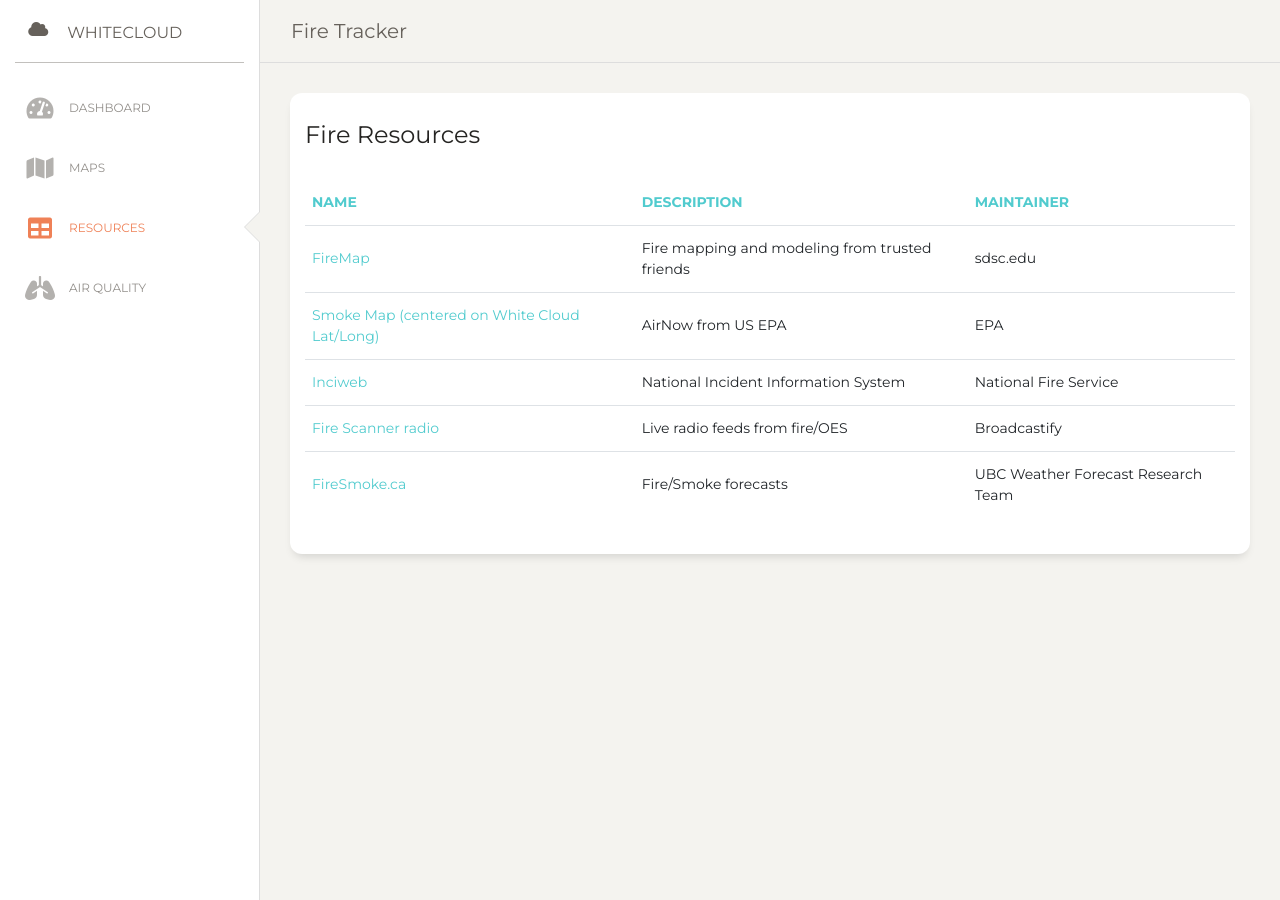
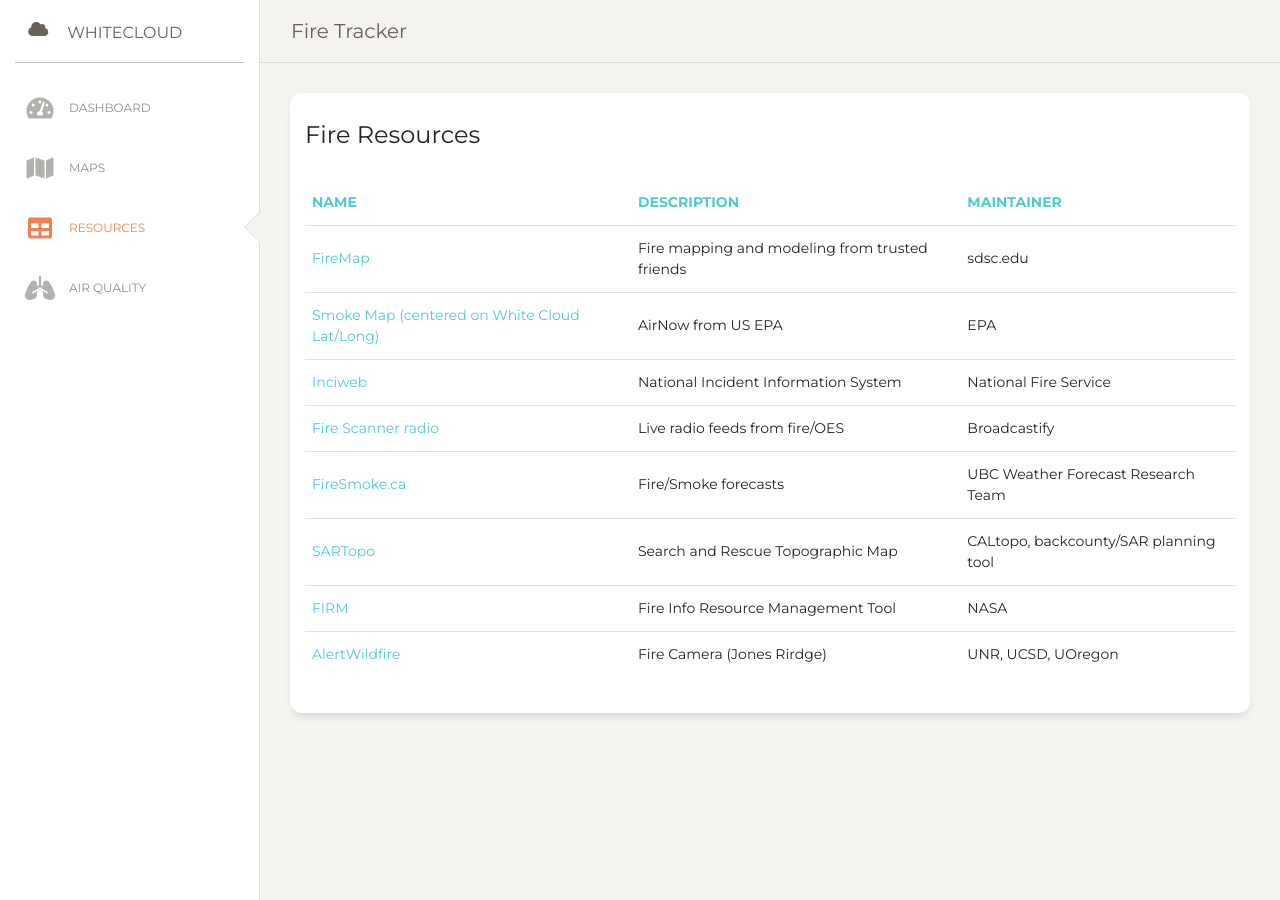
Before and after one commit to whiteclouded/whiteclouded.github.io, a Jekyll site: the page built from resources/index.html, in a window 1280 px wide. Built offline with Jekyll 4.4.1, drawn with Linux system fonts in a browser that asks for light colours.

```diff
--- a/_data/resources.yml
+++ b/_data/resources.yml
@@ -22,3 +22,18 @@
   description: Fire/Smoke forecasts
   maintainer: UBC Weather Forecast Research Team
   url: http://firesmoke.ca/forecasts/current/
+
+- name: SARTopo
+  description: Search and Rescue Topographic Map
+  maintainer: CALtopo, backcounty/SAR planning tool
+  url: https://sartopo.com/map.html?#ll=39.13885,-121.00994&z=12&b=mbt&a=modis_mp%2Cwxd_wspd-01
+
+- name: FIRM
+  description: Fire Info Resource Management Tool
+  maintainer: NASA
+  url: https://firms2.modaps.eosdis.nasa.gov/map/#t:adv;d:2021-07-23..2021-07-24;l:country-outline;@-120.9,39.1,11z
+
+- name: AlertWildfire
+  description: Fire Camera (Jones Rirdge)
+  maintainer: UNR, UCSD, UOregon
+  url: http://www.alertwildfire.org/shastamodoc/index.html?camera=Axis-JonesRidge&v=7a7f1a7
```
